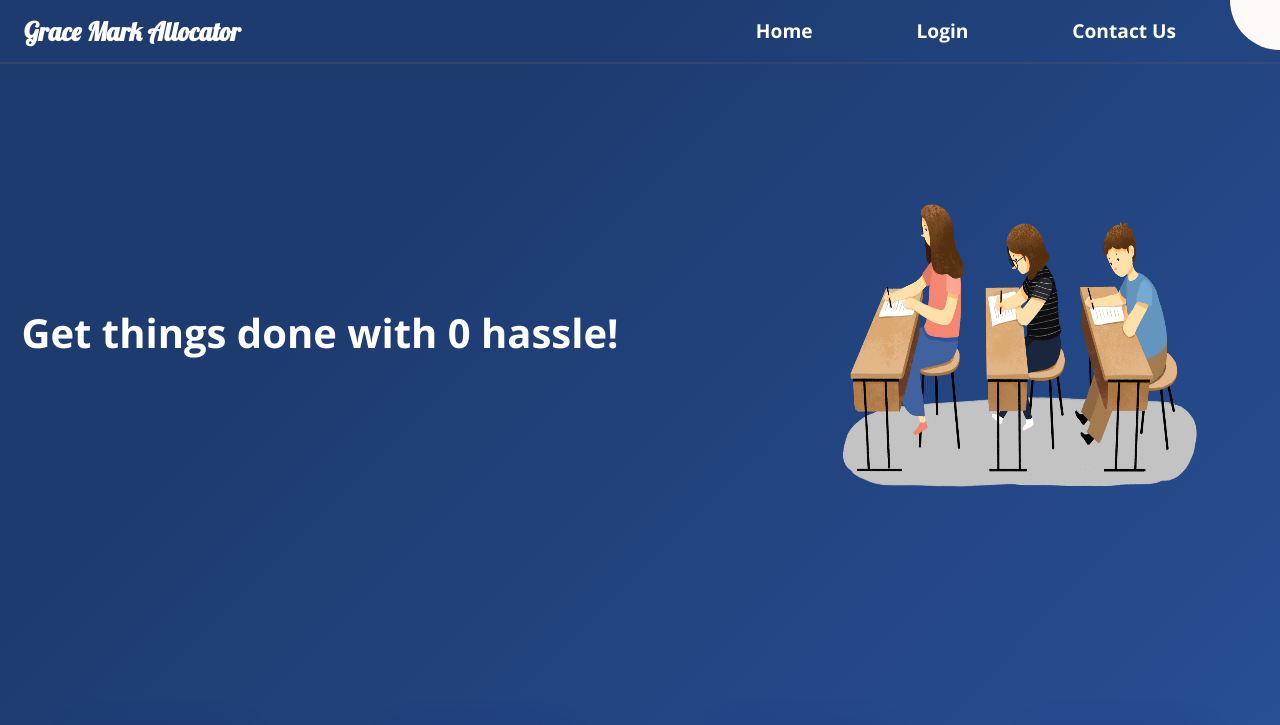
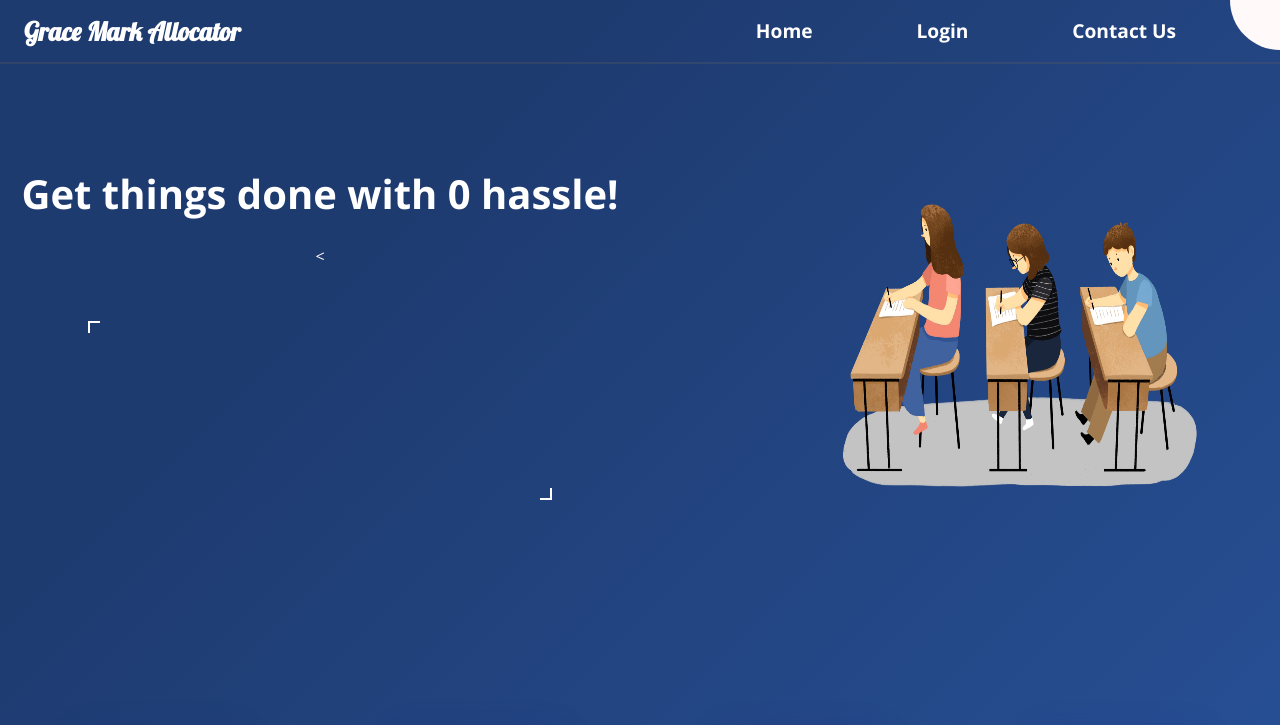
Before and after one commit to awezrebel/GraceMarkAllocator, a plain HTML site: page home.html in a window 1280 px wide. Shown: the top 725 px of the page. Drawn offline with nearby package versions, Linux system fonts and the light colour scheme; no server answers.

Commit message:
adding quotes api

```diff
--- a/home.css
+++ b/home.css
@@ -1,5 +1,8 @@
 @import url("https://fonts.googleapis.com/css?family=Open+Sans:400,700,800");
 @import url("https://fonts.googleapis.com/css?family=Lobster");
+
+@import url('https://fonts.googleapis.com/css2?family=Satisfy&display=swap');
+
 :root {
   --blue: circle(50px at 100% 0%);
 }
@@ -89,7 +92,10 @@ body {
   font-size: 2.5rem;
   color: white;
   margin-bottom: 1.5rem;
+  font-weight: bold;
+
 }
+
 .mini-cont h3 {
   color: rgba(218, 33, 33, 0.788);
 }
@@ -112,12 +118,12 @@ section {
   width: 10rem;
   height: 12rem;
   margin: 2rem;
-  background: rgba( 255, 255, 255, 0.30 );
-box-shadow: 0 8px 32px 0 rgba( 31, 38, 135, 0.37 );
-backdrop-filter: blur( 2.5px );
--webkit-backdrop-filter: blur( 2.5px );
-border-radius: 10px;
-border: 1px solid rgba( 255, 255, 255, 0.18 );
+  background: rgba(255, 255, 255, 0.3);
+  box-shadow: 0 8px 32px 0 rgba(31, 38, 135, 0.37);
+  backdrop-filter: blur(2.5px);
+  -webkit-backdrop-filter: blur(2.5px);
+  border-radius: 10px;
+  border: 1px solid rgba(255, 255, 255, 0.18);
 }
 
 .box button {
@@ -197,8 +203,8 @@ button:hover:after {
   cursor: pointer;
   transition: all 0.6s ease-in-out;
 }
-.head:hover{
-    color: orange;
+.head:hover {
+  color: orange;
 }
 .contact {
   display: relative;
@@ -213,3 +219,63 @@ button:hover:after {
   font-size: 1.5rem;
   color: blue;
 }
+
+.quotes{
+  /* border: 2px solid red; */
+  width: 70%;
+  height: 40%;
+  text-align: center;
+  font-size:1.9rem;
+  display: grid;
+  place-items: center;
+  position: relative;
+  font-family: 'Satisfy', cursive;
+  margin-top: 2rem;
+
+
+}
+.quote{
+padding-top: 3rem;
+}
+.author{
+  color: orange;
+  padding-bottom: 2rem;
+  padding-left: 10rem;
+  font-size:1.1rem;
+  font-style: italic;
+
+}
+
+.quotes:before{
+  color:#ccc;
+  content:"";
+  font-size:2em;
+  line-height:.1em;
+  position: absolute;
+  border: 2px solid white;
+  border-top: transparent;
+  border-right: transparent;
+  rotate: 90deg;
+  height: 10px;
+  width: 10px;
+  top:1.4rem;
+  left:-0.5rem;
+
+}
+.quotes:after{
+  color:#ccc;
+  content:"";
+  font-size:2em;
+  line-height:.1em;
+  position: absolute;
+  border: 2px solid white;
+  border-top: transparent;
+  height: 10px;
+  width: 10px;
+  border-left: transparent;
+
+  bottom:1.4rem;
+  right:-0.5rem;
+
+
+}
--- a/home.html
+++ b/home.html
@@ -23,22 +23,21 @@
             <h1>
                 Get things done with 0 hassle!
             </h1>
-            <p><h3></h3>
-            </p>
+            <
+            <div class="quotes">
+                <blockquote class="quote">
+
+                </blockquote>
+                <div class="author">
+
+                </div>
+            </div>
 
 
 
         </div>
         <div class="image">
             <img src="./img/—Pngtree—students at the college entrance_4519946.png" alt="">
-        </div>
-    </div>
-    <div class="quotes">
-        <div class="quote">
-
-        </div>
-        <div class="author">
-
         </div>
     </div>
     <section id="section1">
--- a/home.js
+++ b/home.js
@@ -1,3 +1,7 @@
+const quotesy= document.querySelector(".quote")
+const author= document.querySelector(".author")
+const button=document.querySelector(".button");
+let num=Math.floor(Math.random() * 100);
 const contactUs= document.querySelector(".contact")
 const heady= document.querySelector(".head")
 
@@ -38,8 +42,21 @@ else{
 
 
 
+}
+})
+
+
+async function jokes(){
+    const jokes = await fetch('https://type.fit/api/quotes');
+    const final= await jokes.json()
+
+    quotesy.innerText= final[num].text;
+    author.innerText=`~${final[num].author}`;
+    num+=1
+
 
 
 
 }
-})
+
+jokes();
```
